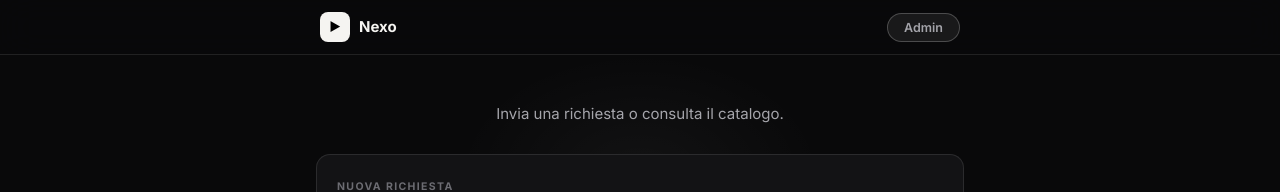
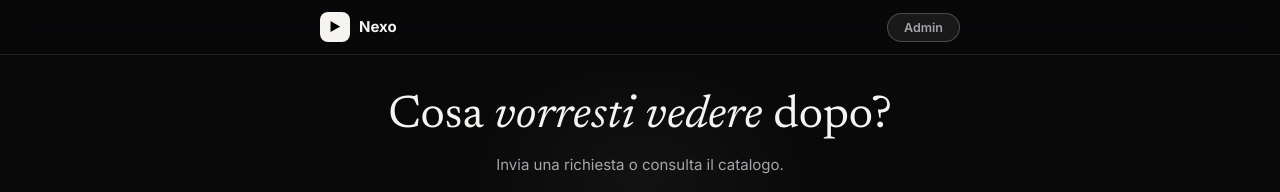
Before and after one commit to FrancescoBagnato/SuggerimentiCatalogo, a plain HTML site: page index.html in a window 1280 px wide. Shown: the top 192 px of the page. Drawn offline with nearby package versions, Linux system fonts and the light colour scheme; no server answers.

Commit message:
Ripristina titolo hero Cosa vorresti vedere dopo

```diff
--- a/index.html
+++ b/index.html
@@ -28,7 +28,7 @@
 
 
     <header class="hero">
-        <h1 class="hero-title"></h1>
+        <h1 class="hero-title">Cosa <em>vorresti vedere</em> dopo?</h1>
         <p class="hero-sub">Invia una richiesta o consulta il catalogo.</p>
     </header>
 
```
